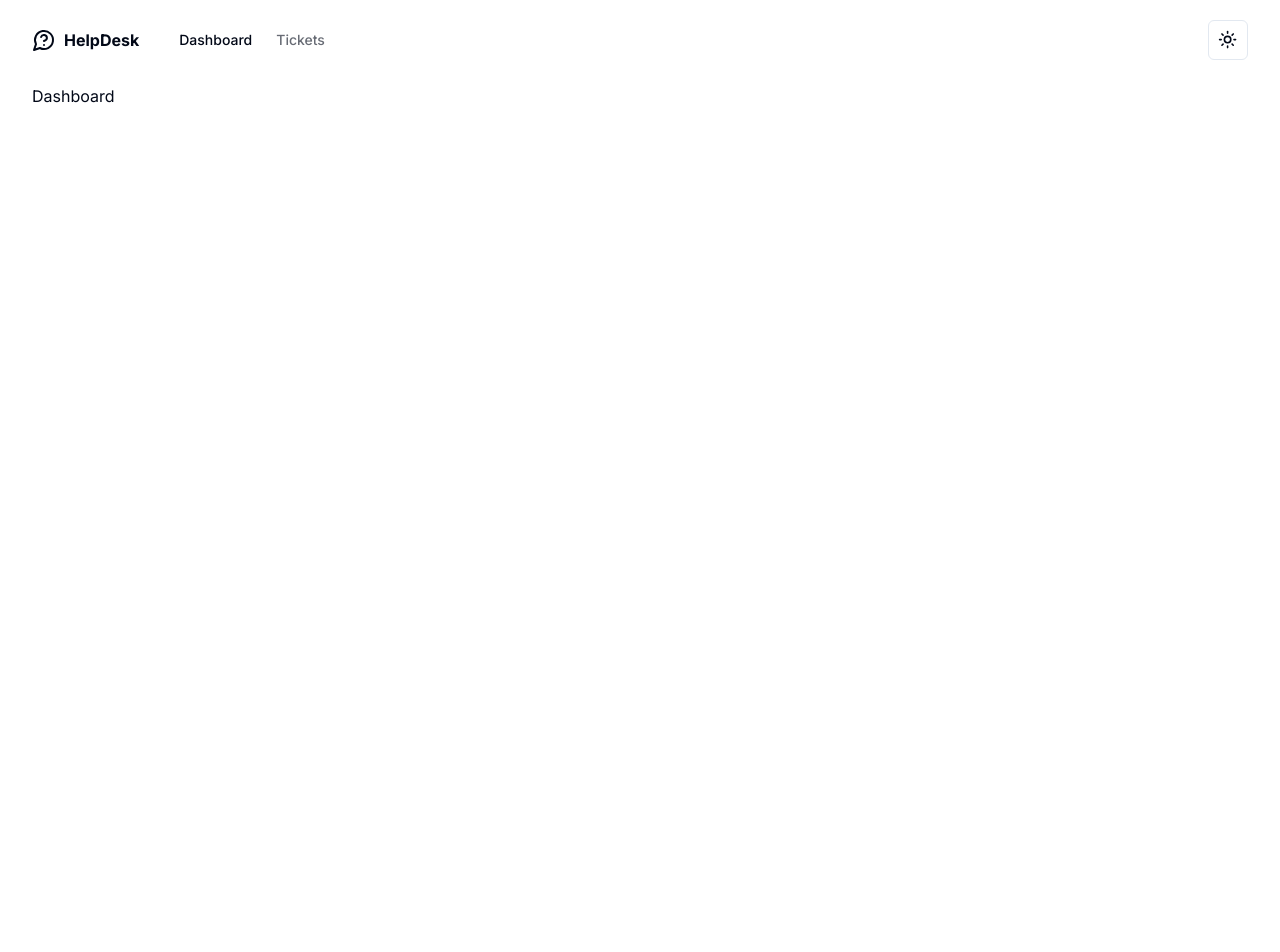
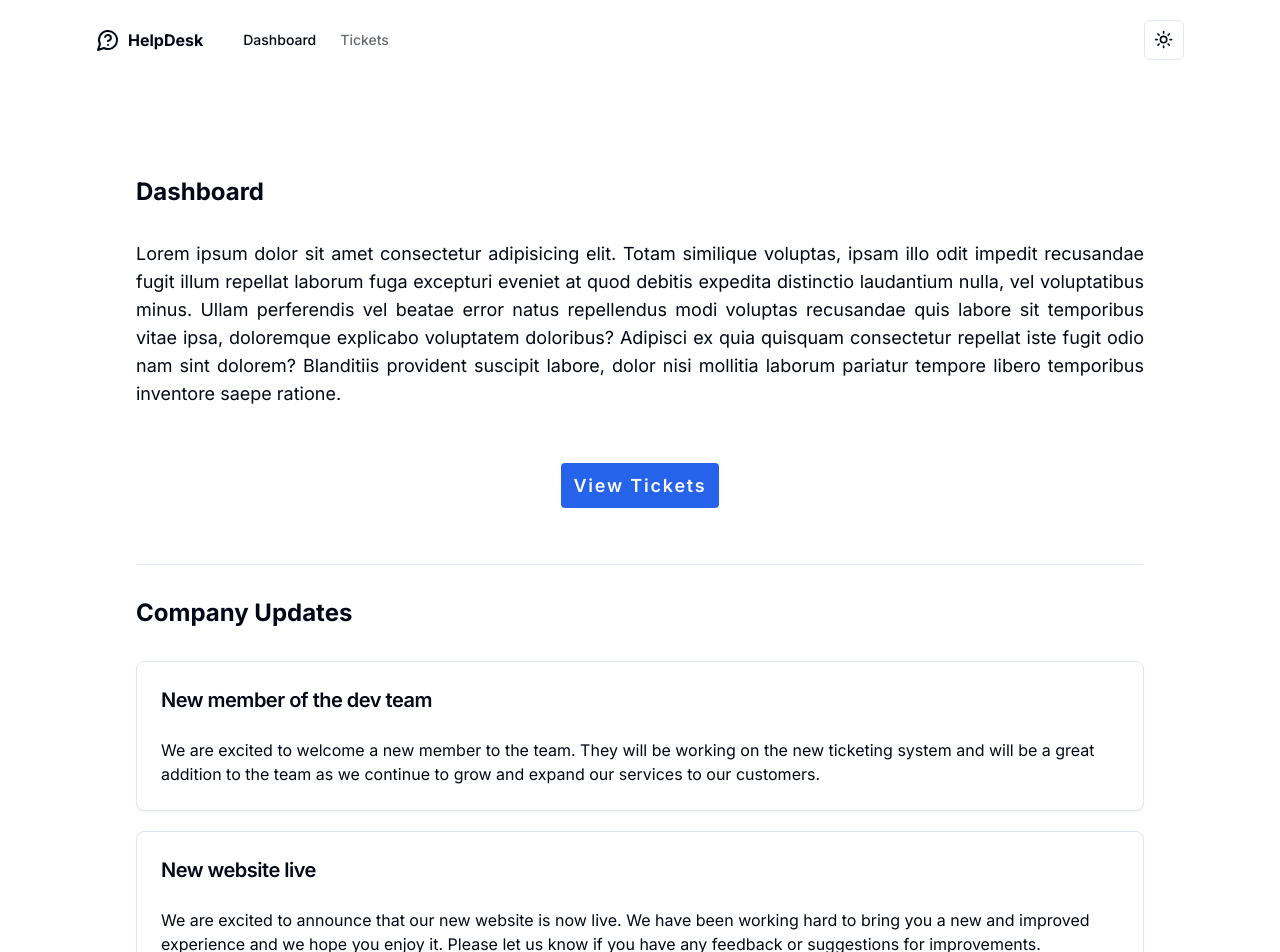
Before and after one commit to shehab910/helpdesk, a Next.js app: page /dashboard in a window 1280 px wide. Shown: the top 952 px of the page. Before the commit the page ends 800 px from the top, so only its background shows below. Built offline with nearby package versions, Linux system fonts and the light colour scheme.

Commit message:
Add dashboard page content

```diff
--- a/app/dashboard/page.tsx
+++ b/app/dashboard/page.tsx
@@ -1,8 +1,61 @@
+import Headding from '@/components/headding'
+import Link from 'next/link'
 import React from 'react'
+
+import {
+	Card,
+	CardContent,
+	CardHeader,
+	CardTitle,
+} from "@/components/ui/card"
+import { Separator } from '@/components/ui/separator'
+
+
+const companyUpdates = [
+	{
+		title: "New member of the dev team",
+		content: "We are excited to welcome a new member to the team. They will be working on the new ticketing system and will be a great addition to the team as we continue to grow and expand our services to our customers.",
+	},
+	{
+		title: "New website live",
+		content: "We are excited to announce that our new website is now live. We have been working hard to bring you a new and improved experience and we hope you enjoy it. Please let us know if you have any feedback or suggestions for improvements.",
+	},
+	{
+		title: "New office location",
+		content: "We are excited to announce that we have moved to a new office location. Our new address is 123 Main St, Anytown, USA. We are excited to continue to grow and expand our services to our customers and look forward to seeing you at our new location.",
+	},
+]
 
 function Dashboard() {
 	return (
-		<div>Dashboard</div>
+		<div className='md:m-10'>
+			<Headding>Dashboard</Headding>
+			<p className='m-auto max-w-[70rem] text-base lg:text-lg text-popover-foreground md:text-justify'>
+				Lorem ipsum dolor sit amet consectetur adipisicing elit. Totam similique voluptas, ipsam illo odit impedit recusandae fugit illum repellat laborum fuga excepturi eveniet at quod debitis expedita distinctio laudantium nulla, vel voluptatibus minus. Ullam perferendis vel beatae error natus repellendus modi voluptas recusandae quis labore sit temporibus vitae ipsa, doloremque explicabo voluptatem doloribus? Adipisci ex quia quisquam consectetur repellat iste fugit odio nam sint dolorem? Blanditiis provident suscipit labore, dolor nisi mollitia laborum pariatur tempore libero temporibus inventore saepe ratione.
+			</p>
+			<div className='block m-auto my-10 text-center md:my-16'>
+				<Link href='/tickets' className="tracking-widest bg-primary font-semibold py-3 px-3 rounded-sm text-primary-foreground text-base md:text-lg">
+					View Tickets
+				</Link>
+			</div>
+			<Separator />
+			<Headding>Company Updates</Headding>
+			<div className='flex flex-col gap-5 items-center'>
+				{
+					companyUpdates.map((update) =>
+						<Card className='max-w-[70rem]'>
+							<CardHeader>
+								<CardTitle className='text-lg md:text-xl'>{update.title}</CardTitle>
+							</CardHeader>
+							<CardContent>
+								<p>{update.content}</p>
+							</CardContent>
+						</Card>
+					)
+				}
+			</div>
+
+		</div>
 	)
 }
 
--- a/app/layout.tsx
+++ b/app/layout.tsx
@@ -4,13 +4,27 @@ import type { Metadata } from 'next'
 import { Inter } from 'next/font/google'
 import MainNav from '@/components/main-nav'
 import { ModeToggle } from '@/components/mode-toggle'
+import { NavItem } from '@/types'
 
 const inter = Inter({ subsets: ['latin'] })
 
 export const metadata: Metadata = {
-  title: 'Create Next App',
-  description: 'Generated by create next app',
+  title: 'HelpDesk',
+  // description: '',
 }
+
+const routes: NavItem[] = [
+  {
+    title: "Dashboard",
+    href: "dashboard",
+    disabled: false,
+  },
+  {
+    title: "Tickets",
+    href: "tickets",
+    disabled: false,
+  },
+]
 
 export default function RootLayout({
   children,
@@ -26,13 +40,13 @@ export default function RootLayout({
           enableSystem
           disableTransitionOnChange
         >
-          <header className="container z-40 bg-background">
+          <header className="mx-10 lg:mx-24 z-40 bg-background">
             <div className="flex h-20 items-center justify-between py-6">
-              <MainNav />
+              <MainNav items={routes} />
               <ModeToggle />
             </div>
           </header>
-          <main className='container mt-1'>{children}</main>
+          <main className='m-10 md:m-16 lg:m-24'>{children}</main>
         </ThemeProvider>
       </body>
     </html>
--- /dev/null
+++ b/components/headding.tsx
@@ -0,0 +1,15 @@
+import { cn } from '@/lib/utils';
+import { ReactNode } from 'react'
+
+interface HeaddingProps {
+	children: ReactNode;
+	className?: string;
+}
+
+function Headding({ className = "", children }: HeaddingProps) {
+	return (
+		<h2 className={cn('font-bold text-xl my-8 md:text-2xl', className)}>{children}</h2>
+	)
+}
+
+export default Headding
--- a/components/main-nav.tsx
+++ b/components/main-nav.tsx
@@ -16,20 +16,6 @@ interface MainNavProps {
 }
 
 function MainNav({ items, children }: MainNavProps) {
-	if (items === undefined) {
-		items = [
-			{
-				title: "Dashboard",
-				href: "dashboard",
-				disabled: false,
-			},
-			{
-				title: "Tickets",
-				href: "tickets",
-				disabled: false,
-			},
-		]
-	}
 	const segment = useSelectedLayoutSegment()
 	const [showMobileMenu, setShowMobileMenu] = React.useState<boolean>(false)
 
--- /dev/null
+++ b/components/ui/card.tsx
@@ -0,0 +1,79 @@
+import * as React from "react"
+
+import { cn } from "@/lib/utils"
+
+const Card = React.forwardRef<
+  HTMLDivElement,
+  React.HTMLAttributes<HTMLDivElement>
+>(({ className, ...props }, ref) => (
+  <div
+    ref={ref}
+    className={cn(
+      "rounded-lg border bg-card text-card-foreground shadow-sm",
+      className
+    )}
+    {...props}
+  />
+))
+Card.displayName = "Card"
+
+const CardHeader = React.forwardRef<
+  HTMLDivElement,
+  React.HTMLAttributes<HTMLDivElement>
+>(({ className, ...props }, ref) => (
+  <div
+    ref={ref}
+    className={cn("flex flex-col space-y-1.5 p-6", className)}
+    {...props}
+  />
+))
+CardHeader.displayName = "CardHeader"
+
+const CardTitle = React.forwardRef<
+  HTMLParagraphElement,
+  React.HTMLAttributes<HTMLHeadingElement>
+>(({ className, ...props }, ref) => (
+  <h3
+    ref={ref}
+    className={cn(
+      "text-2xl font-semibold leading-none tracking-tight",
+      className
+    )}
+    {...props}
+  />
+))
+CardTitle.displayName = "CardTitle"
+
+const CardDescription = React.forwardRef<
+  HTMLParagraphElement,
+  React.HTMLAttributes<HTMLParagraphElement>
+>(({ className, ...props }, ref) => (
+  <p
+    ref={ref}
+    className={cn("text-sm text-muted-foreground", className)}
+    {...props}
+  />
+))
+CardDescription.displayName = "CardDescription"
+
+const CardContent = React.forwardRef<
+  HTMLDivElement,
+  React.HTMLAttributes<HTMLDivElement>
+>(({ className, ...props }, ref) => (
+  <div ref={ref} className={cn("p-6 pt-0", className)} {...props} />
+))
+CardContent.displayName = "CardContent"
+
+const CardFooter = React.forwardRef<
+  HTMLDivElement,
+  React.HTMLAttributes<HTMLDivElement>
+>(({ className, ...props }, ref) => (
+  <div
+    ref={ref}
+    className={cn("flex items-center p-6 pt-0", className)}
+    {...props}
+  />
+))
+CardFooter.displayName = "CardFooter"
+
+export { Card, CardHeader, CardFooter, CardTitle, CardDescription, CardContent }
--- /dev/null
+++ b/components/ui/separator.tsx
@@ -0,0 +1,31 @@
+"use client"
+
+import * as React from "react"
+import * as SeparatorPrimitive from "@radix-ui/react-separator"
+
+import { cn } from "@/lib/utils"
+
+const Separator = React.forwardRef<
+  React.ElementRef<typeof SeparatorPrimitive.Root>,
+  React.ComponentPropsWithoutRef<typeof SeparatorPrimitive.Root>
+>(
+  (
+    { className, orientation = "horizontal", decorative = true, ...props },
+    ref
+  ) => (
+    <SeparatorPrimitive.Root
+      ref={ref}
+      decorative={decorative}
+      orientation={orientation}
+      className={cn(
+        "shrink-0 bg-border",
+        orientation === "horizontal" ? "h-[1px] w-full" : "h-full w-[1px]",
+        className
+      )}
+      {...props}
+    />
+  )
+)
+Separator.displayName = SeparatorPrimitive.Root.displayName
+
+export { Separator }
--- a/package.json
+++ b/package.json
@@ -11,6 +11,7 @@
   "dependencies": {
     "@radix-ui/react-dropdown-menu": "^2.0.6",
     "@radix-ui/react-navigation-menu": "^1.1.4",
+    "@radix-ui/react-separator": "^1.0.3",
     "@radix-ui/react-slot": "^1.0.2",
     "@types/node": "20.12.11",
     "@types/react": "18.3.2",
```
Also changed, not shown: 1 other file (tests, documents, lock files or other folders).
